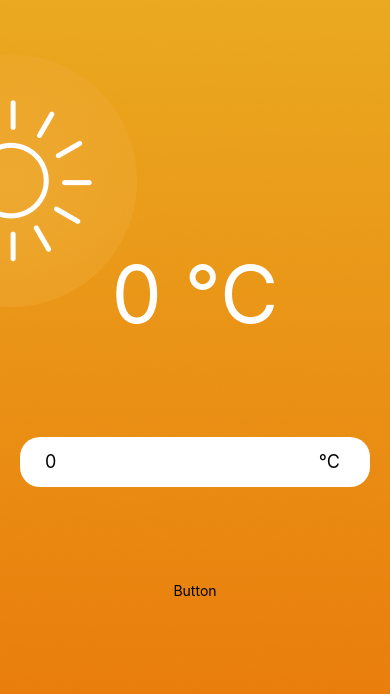
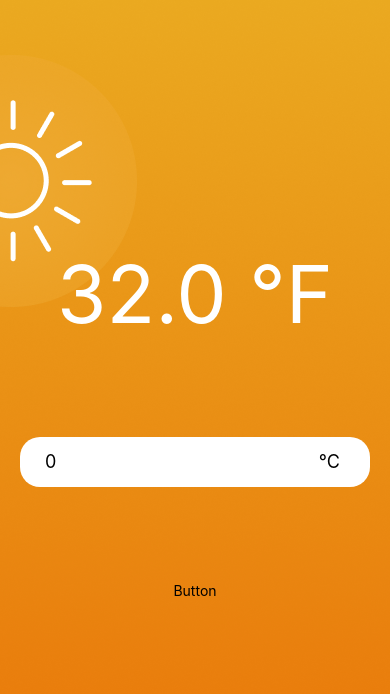
Before and after one commit to louiselize/tutoriel_react_native_temperature_converter, a React Native app: screen / in a window 390 px wide. Shown: the top 694 px of the page. Built offline with nearby package versions, Linux system fonts and the light colour scheme.

Commit message:
feat: add temperature conversion functions and update display logic

```diff
--- a/App.js
+++ b/App.js
@@ -5,18 +5,29 @@ import hotBackground from "./assets/hot.png";
 import InputTemperature from "./components/InputTemperature/InputTemperature";
 import TemperatureDisplay from "./components/TemperatureDisplay/TemperatureDisplay";
 import { DEFAULT_TEMPERATURE, DEFAULT_UNIT } from "./constant";
-
+import {
+  convertTemperatureTo,
+  getOppositeUnit,
+} from "./services/temperature-service";
 export default function App() {
   const [inputTemperatureValue, setInputTemperatureValue] =
     useState(DEFAULT_TEMPERATURE);
   const [currentUnit, setCurrentUnit] = useState(DEFAULT_UNIT);
+  const oppositeUnit = getOppositeUnit(currentUnit);
+
+  function getConvertedTemperature() {
+    const valueAsFloat = Number.parseFloat(inputTemperatureValue);
+    return Number.isNaN(valueAsFloat)
+      ? ""
+      : convertTemperatureTo(valueAsFloat, oppositeUnit).toFixed(1);
+  }
   return (
     <>
       <ImageBackground style={styles.container} source={hotBackground}>
         <View style={styles.workspace}>
           <TemperatureDisplay
-            value={inputTemperatureValue}
-            unit={currentUnit}
+            value={getConvertedTemperature()}
+            unit={oppositeUnit}
           />
           <InputTemperature
             onChangeText={setInputTemperatureValue}
--- /dev/null
+++ b/services/temperature-service.js
@@ -0,0 +1,17 @@
+import { UNITS } from "../constant";
+
+export function getOppositeUnit(unit) {
+  if (unit === UNITS.CELSIUS) {
+    return UNITS.FAHRENHEIT;
+  } else {
+    return UNITS.CELSIUS;
+  }
+}
+
+export function convertTemperatureTo(value, unit) {
+  if (unit === UNITS.CELSIUS) {
+    return (value - 32) / 1.8;
+  } else {
+    return value * 1.8 + 32;
+  }
+}
```
